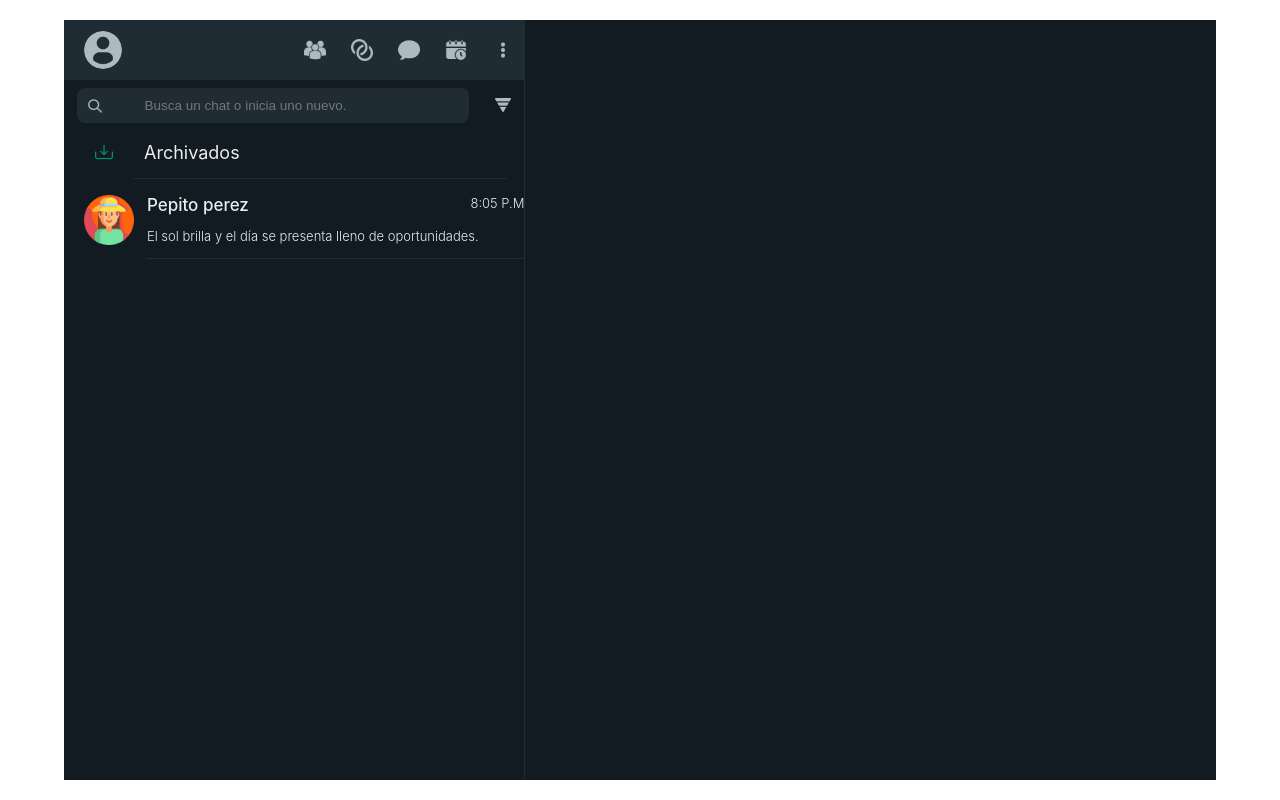
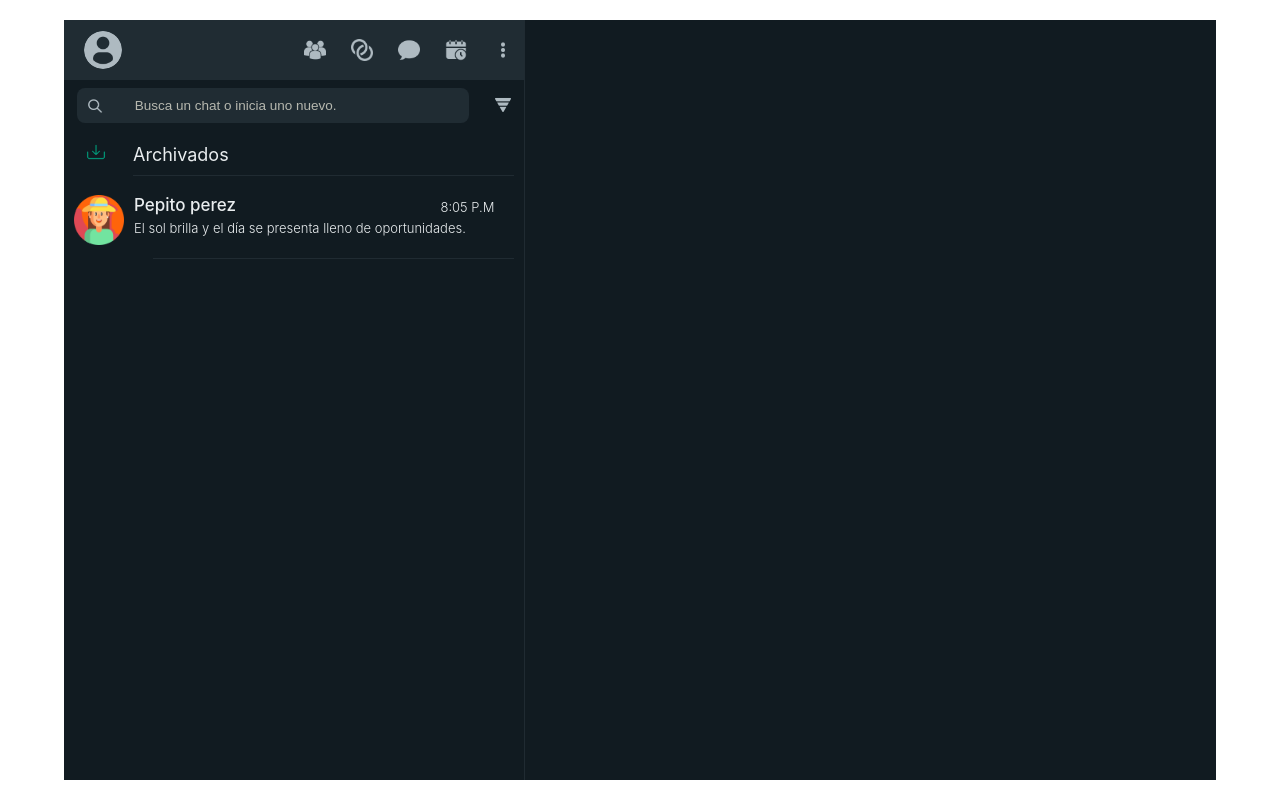
Before and after one commit to chbarr/WhatsApp_Web_Clone, a React app: page / in a window 1280 px wide. Built offline with nearby package versions, Linux system fonts and the light colour scheme.

Commit message:
1. Fixed separations on ChatSearcher component. 2. Fixed ChatArchiver separator. Wrapped it into a div and made sure it didn't overflow or fall too short. 3. Make profile pic column container fit to the content

```diff
--- a/src/App/App.js
+++ b/src/App/App.js
@@ -3,9 +3,9 @@ import { ProfileInfo } from '../ProfileInfo/ProfileInfo.js'
 import { ChatSearcher } from '../ChatSearcher/ChatSearcher.js'
 import { ChatArchiver } from '../ChatArchiver/ChatArchiver.js'
 import { ChatList } from '../ChatList/ChatList.js'
+import { ChatItem } from '../ChatItem/ChatItem.js'
 
 import React from 'react';
-import ChatItem from '../ChatItem/ChatItem';
 
 function App() {
   return (
--- a/src/ChatArchiver/ChatArchiver.css
+++ b/src/ChatArchiver/ChatArchiver.css
@@ -4,19 +4,11 @@
     height: 40px;
     margin-top: 12px;
     margin-bottom: 5px;
-    margin-left: 20px;
-}
-
-.archiver-container span {
-    position: absolute;
-    left: 60px;
-    color: #e9edef;
-    font-size: 1.8rem;
+    cursor: pointer;
 }
 
 .archiver-container button {
-    position: absolute;
-    left: 10px;
+    margin: 0 22px;
     width: 20px;
     height: 20px;
     background-image: url("../../assets/icons/archiver.png");
@@ -25,12 +17,46 @@
     background-size: contain;
 }
 
+.archiver-container span {
+    margin-left: 5px;
+    color: #e9edef;
+    font-size: 1.8rem;
+}
+
+
+.archiver-container .separator-container {
+    box-sizing: border-box;
+    margin-top: 10px;
+    width: 100%;
+    padding-left: 69px;
+    padding-right: 10px;
+}
+
 .archiver-container .separator {
-    position: absolute;
-    left: 50px;
-    bottom: 0;
-    width: 81%;
+    width: 100%;
     height: 1px;
     border: none;
     background-color: #202b32;
 }
+
+
+
+/*
+@media (max-width: 768px) {
+    .archiver-container .separator {
+        width: 81%;
+    }
+}
+
+@media (min-width: 769px) and (max-width: 940px) {
+    .archiver-container .separator {
+        width: 79%;
+    }
+
+}
+
+@media (min-width: 941px) {
+    .archiver-container .separator {
+        width: 85%;
+    }
+}*/
--- a/src/ChatArchiver/ChatArchiver.js
+++ b/src/ChatArchiver/ChatArchiver.js
@@ -5,7 +5,9 @@ function ChatArchiver() {
         <section className='archiver-container'>
             <button ></button>
             <span>Archivados</span>
-            <hr className='separator'/>
+            <div className='separator-container'>
+                <hr className='separator' />
+            </div>
         </section>
     )
 }
--- a/src/ChatItem/ChatItem.css
+++ b/src/ChatItem/ChatItem.css
@@ -10,7 +10,7 @@
     width: 100%;
     height: 100%;
     margin-top: 8px;
-    grid-template-columns: 1fr 3fr 3fr;
+    grid-template-columns: fit-content(50px) 3fr 3fr;
     grid-template-rows: 1fr 3fr;
     grid-template-areas:
         "profilePic personName messageTime"
@@ -19,6 +19,7 @@
 }
 
 .profile-picture {
+    grid-area: profilePic;
     width: 50px;
     height: 50px;
     margin-right: 10px;
@@ -31,6 +32,7 @@
 
 .person-name {
     grid-area: personName;
+    align-self: end;
     font-size: 1.7rem;
     font-weight: 500;
     margin: 0;
@@ -38,21 +40,25 @@
 
 .person-message {
     grid-area: messageContent;
+    margin-top: 5px;
+    align-self: start;
     font-size: 1.3rem;
     font-weight: 300;
 }
 
-.person-name-time {
+.person-message-time {
     grid-area: messageTime;
     font-size: 1.3rem;
     font-weight: 300;
     justify-self: end;
+    align-self: end;
+    margin-right: 20px;
 }
 
 .chat-item .separator {
     position: absolute;
     right: 0;
-    width: 86%;
+    width: 82%;
     height: 1px;
     border: none;
     background-color: #202b32;
--- a/src/ChatItem/ChatItem.js
+++ b/src/ChatItem/ChatItem.js
@@ -7,11 +7,11 @@ function ChatItem(props) {
                 <button className='profile-picture'></button>
                 <h3 className='person-name'>Pepito perez</h3>
                 <p className='person-message'>El sol brilla y el día se presenta lleno de oportunidades.</p>
-                <span className='person-name-time'>8:05 P.M</span>
+                <span className='person-message-time'>8:05 P.M</span>
             </section>
             <hr className='separator' />
         </li>
     )
 }
 
-export default ChatItem
+export {ChatItem}
--- a/src/ChatList/ChatList.css
+++ b/src/ChatList/ChatList.css
@@ -1,6 +1,6 @@
 .chatList {
     margin-top: 0;
     list-style: none;
-    margin-left: 20px;
+    margin: 0 10px;
     padding: 0;
 }
--- a/src/ChatSearcher/ChatSearcher.css
+++ b/src/ChatSearcher/ChatSearcher.css
@@ -33,12 +33,16 @@ button {
 
 .searcher-container-input input{
     width: 100%;
-    margin-left: 30px;
+    margin-left: 20px;
     background-color: transparent;
     border: none;
     outline: none;
-    color: whitesmoke;
+    color: #e9edef;
     font-size: 1.35rem;
+}
+
+.searcher-container-input input::placeholder{
+    color: #b6b8af;
 }
 
 .searcher-container > button{
```
